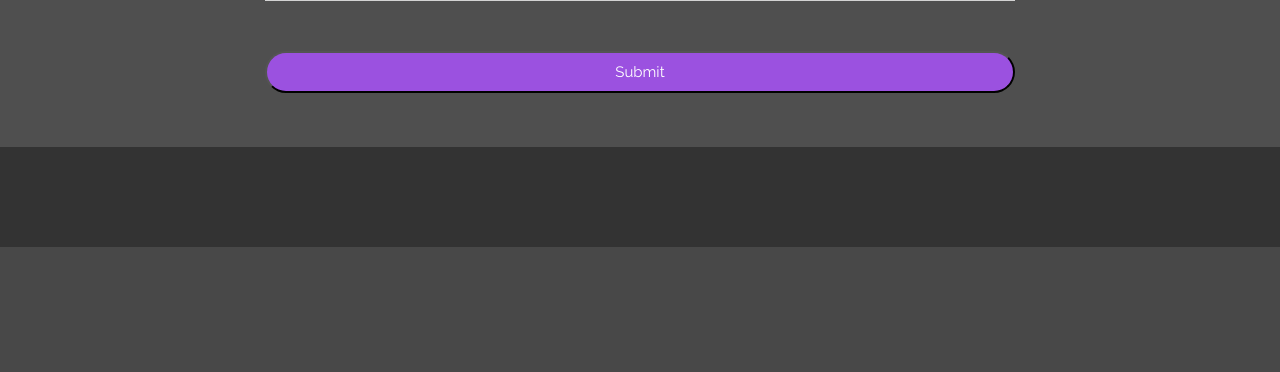
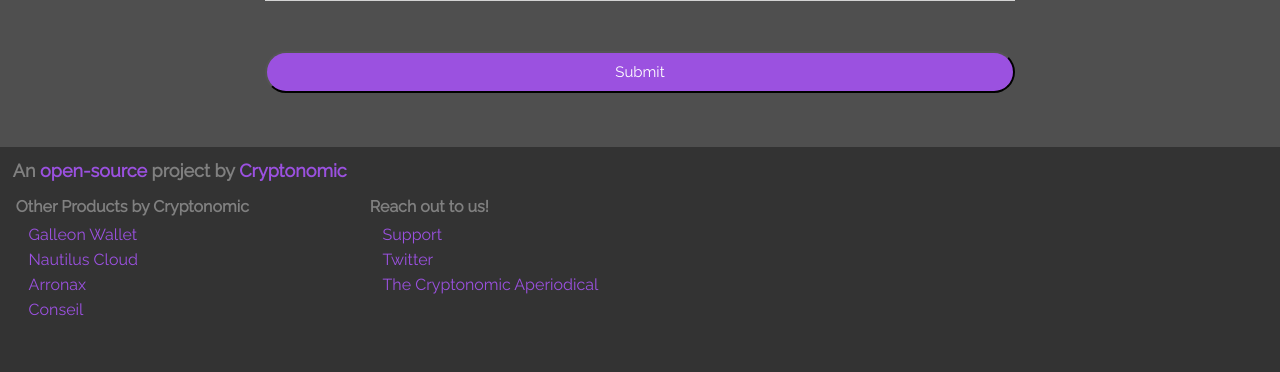
Before and after one commit to Cryptonomic/Nautilus, a Flask app: page /node_setup in a window 1280 px wide; the page is wider, and only the part inside the window is pictured. Shown: the part 1279-1651 px from the top of that part. Before the commit the page ends 1526 px from the top of that part, so only its background shows below. Run offline with Flask 2, Linux system fonts and the light colour scheme; parts of the project's set-up code (start-up, migrations or seed data) failed here and were passed over; some libraries are stand-ins or nearby versions; some web fonts are replaced.

Commit message:
Add content to footer, and fix its styling

```diff
--- a/py-core/app/static/css/stylesheet.css
+++ b/py-core/app/static/css/stylesheet.css
@@ -18,26 +18,37 @@ a {
 
     z-index: 1;
 }
+#help_icon {
+    display: block;
+    position: relative;
+    height: 40px;
+    width: 40px;
+
+    color: #9B51E0;
+}
+#header-link {
+    color: #9B51E0;
+}
 #header-spacer {
     position: relative;
     display: block;
     height: 50px;
 }
 #footer-spacer {
-    height: 100px;
+    height: 225px;
 }
 #nc-footer {
     position: relative;
     background-color: #333333;
-    bottom: 0%;
+    bottom: 0;
     width: 100%;
-    height: 100px;
+    height: 225px;
 }
 #content {
     display: block;
     position: relative;
     min-height: 100%;
-    margin-bottom: -100px;
+    margin-bottom: -225px;
 }
 #system-graphs {
     position: relative;
@@ -256,3 +267,40 @@ tr, tbody {
     position: relative;
     max-height: 40px;
 }
+#footer-main-text {
+    display: inline-block;
+    font-family: "Raleway", 'sans-serif';
+    font-weight: bolder;
+    font-size: large;
+    color: grey;
+    margin-left: 1%;
+    margin-top: 1%;
+    margin-bottom: 1%;
+}
+#footer-links-table {
+    display: block;
+    font-family: "Raleway", 'sans-serif';
+}
+.footer-link {
+    color: #9B51E0;
+}
+.footer-link:hover {
+    color: #BB6BD9;
+}
+.footer-link-element {
+    width: 350px;
+    text-align: left;
+}
+.footer-link-row {
+    display: inline-block;
+    margin-left: 2%;
+    margin-right: 2%;
+}
+.footer-link-head {
+    display: inline-block;
+    font-weight: bold;
+    color: grey;
+    font-family: "Raleway", 'sans-serif';
+    margin-left: 1%;
+    margin-bottom: 0.25%;
+}
--- a/py-core/app/templates/base.html
+++ b/py-core/app/templates/base.html
@@ -6,6 +6,7 @@
         {#    STYLING LINKS    #}
         <link href="https://fonts.googleapis.com/css2?family=Raleway&display=swap" rel="stylesheet">
         <link href="https://fonts.googleapis.com/css2?family=Rouge+Script&display=swap" rel="stylesheet">
+        <script src="https://code.iconify.design/1/1.0.7/iconify.min.js"></script>
         <link rel="stylesheet" href="{{ url_for('static', filename='css/stylesheet.css') }}">
 
         {#    CDN LINKS    #}
@@ -16,13 +17,13 @@
     </head>
     <body>
 
-    <a href="/" id="header-link">
-        <div id="nc-header">
-            <div class="title">
+    <div id="nc-header">
+        <div class="title">
+            <a href="/" id="header-link">
                 <span>Nautilus Core</span>
-            </div>
+            </a>
         </div>
-    </a>
+    </div>
     <div id="header-spacer">
             {# This just exists to add space underneath the header so elements don't get hidden underneath it #}
     </div>
@@ -34,6 +35,65 @@
         </div>
 
         <div id="nc-footer">
+            <span id="footer-main-text">
+                An <a href="https://github.com/Cryptonomic/Nautilus" class="footer-link">open-source</a> project by <a href="https://www.cryptonomic.tech" class="footer-link">Cryptonomic</a>
+            </span>
+            <table id="footer-links-table">
+                <thead class="footer-link-head">
+                    <td class="footer-link-element">
+                        Other Products by Cryptonomic
+                    </td>
+                    <td class="footer-link-element">
+                        Reach out to us!
+                    </td>
+                </thead>
+                <tr class="footer-link-row">
+                    <td class="footer-link-element">
+                        <a href="https://cryptonomic.tech/galleon.html" class="footer-link">
+                            Galleon Wallet
+                        </a>
+                    </td>
+                    <td class="footer-link-element">
+                        <a href="https://cryptonomic.tech/support.html" class="footer-link">
+                            Support
+                        </a>
+                    </td>
+                </tr>
+                <tr class="footer-link-row">
+                    <td class="footer-link-element">
+                        <a href="https://nautilus.cloud" class="footer-link">
+                            Nautilus Cloud
+                        </a>
+                    </td>
+                    <td class="footer-link-element">
+                        <a href="https://twitter.com/CryptonomicTech" class="footer-link">
+                            Twitter
+                        </a>
+                    </td>
+                </tr>
+                <tr class="footer-link-row">
+                    <td class="footer-link-element">
+                        <a href="https://arronax.io" class="footer-link">
+                            Arronax
+                        </a>
+                    </td>
+                    <td class="footer-link-element">
+                        <a href="https://medium.com/the-cryptonomic-aperiodical" class="footer-link">
+                            The Cryptonomic Aperiodical
+                        </a>
+                    </td>
+                </tr>
+                <tr class="footer-link-row">
+                    <td class="footer-link-element">
+                        <a href="https://github.com/Cryptonomic/Conseil" class="footer-link">
+                            Conseil
+                        </a>
+                    </td>
+                    <td class="footer-link-element">
+
+                    </td>
+                </tr>
+            </table>
         </div>
 
         {% block scripts  %}
```
